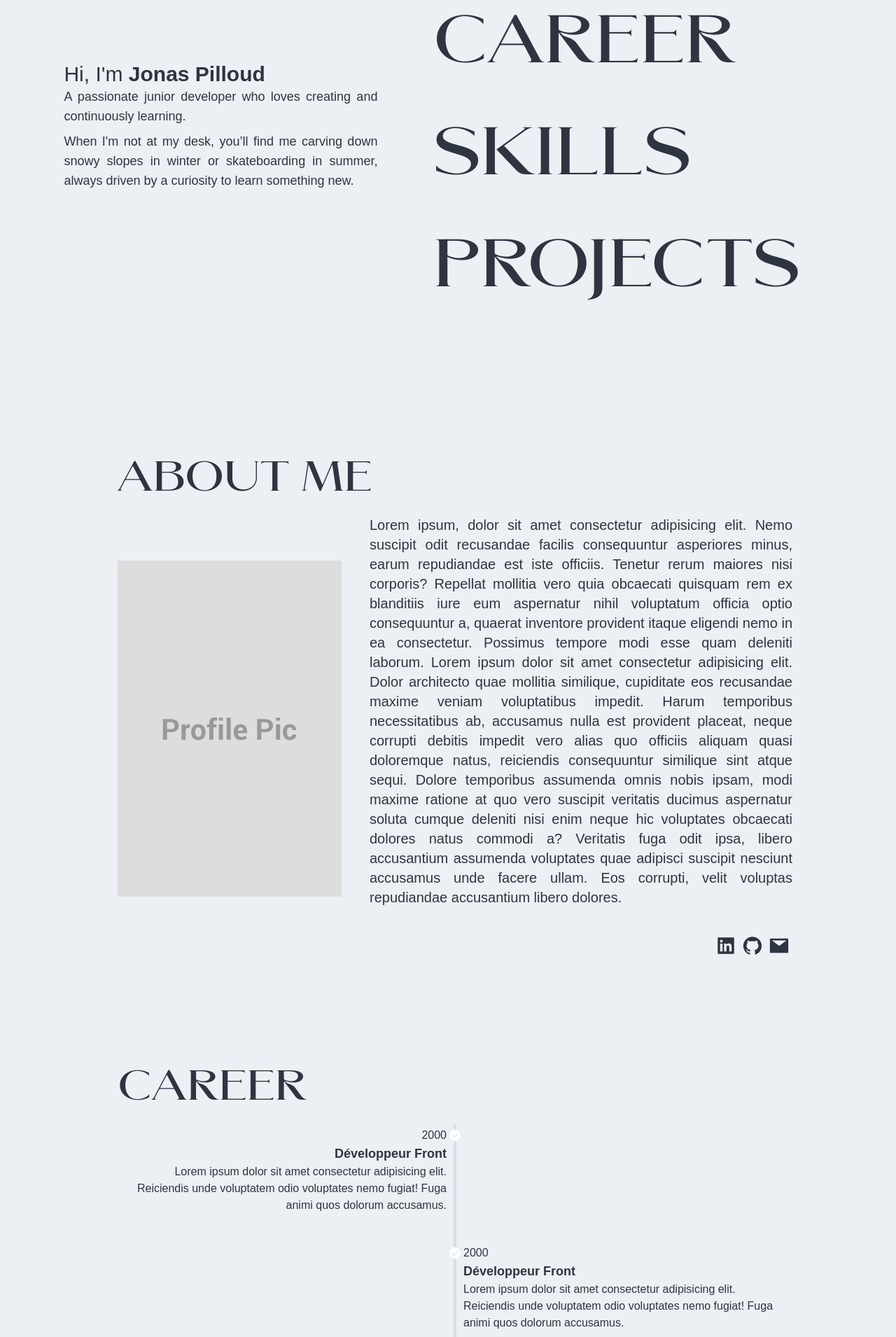
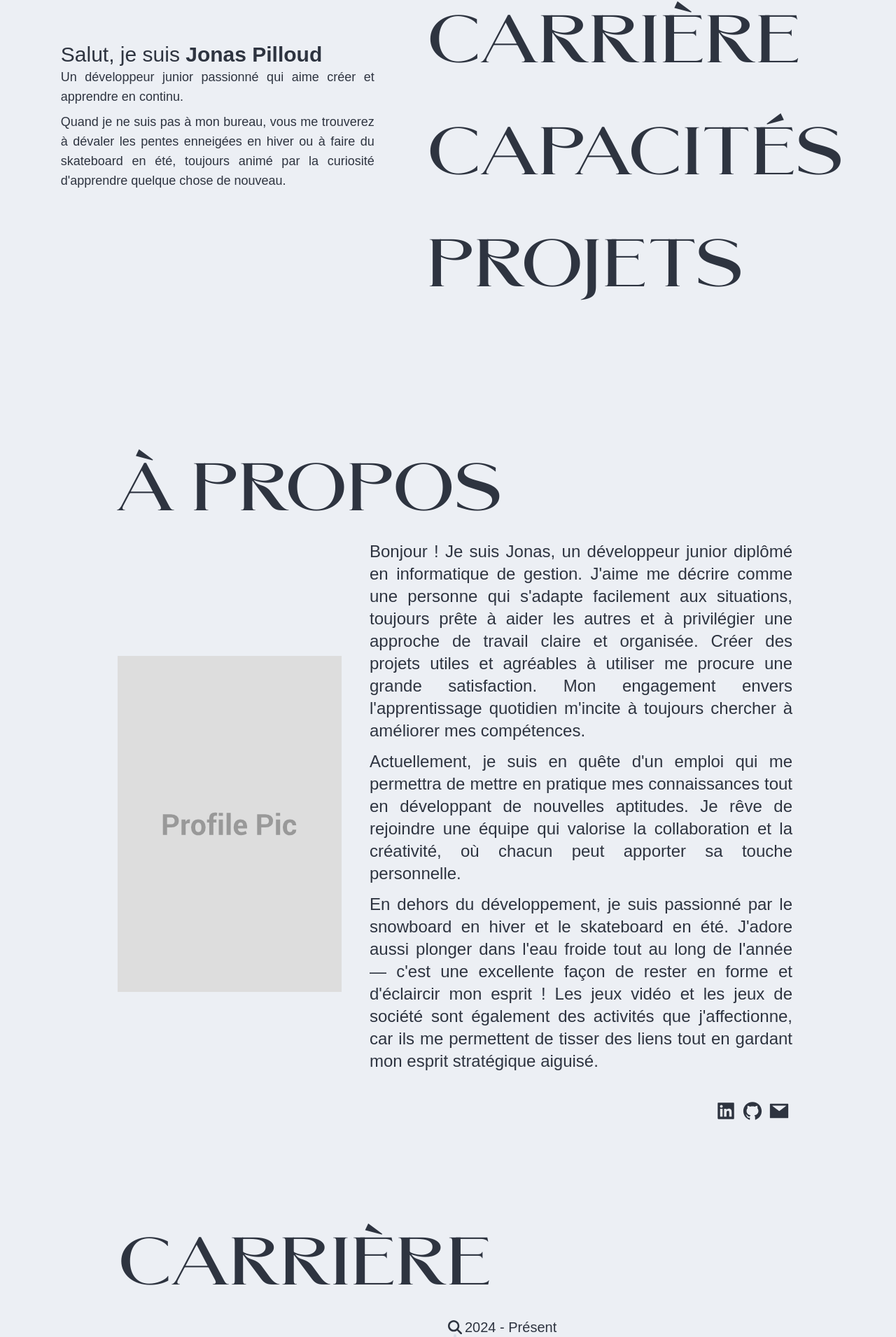
Before and after one commit to Gen0miX/jonas-resume, a Next.js app: page / in a window 1280 px wide. Shown: the part 304-2214 px from the top of the page at 70% size. Built offline with nearby package versions, Linux system fonts and the light colour scheme; a web font is replaced by a local one.

Commit message:
fench translate

```diff
--- a/components/AboutMe.tsx
+++ b/components/AboutMe.tsx
@@ -8,41 +8,45 @@ export default function AboutMe() {
       id="about-me"
       className="flex flex-col mt-40 scroll-mt-28 xl:mx-32 2xl:m-60 lg:items-start"
     >
-      <h1 className="font-heading text-6xl mb-5 ml-10 hidden lg:block">
-        ABOUT ME
+      <h1 className="font-heading text-6xl mb-5 ml-10 hidden lg:text-8xl  lg:block">
+        À PROPOS
       </h1>
       <div className="flex flex-col items-center lg:flex-row">
         <Image
           src={profilePic}
-          alt={"Profile picture"}
+          alt={"Photo de profil"}
           width={400}
           height={600}
           className="mb-5 h-[60vh] lg:ml-10"
         />
         <div className="flex flex-col ml-10 justify-center">
           <h1 className="font-heading text-5xl my-5 text-left sm:text-6xl lg:hidden">
-            ABOUT ME
+            À PROPOS
           </h1>
-          <p className="font-sans font-medium text-justify text-xl mr-5">
-            Lorem ipsum, dolor sit amet consectetur adipisicing elit. Nemo
-            suscipit odit recusandae facilis consequuntur asperiores minus,
-            earum repudiandae est iste officiis. Tenetur rerum maiores nisi
-            corporis? Repellat mollitia vero quia obcaecati quisquam rem ex
-            blanditiis iure eum aspernatur nihil voluptatum officia optio
-            consequuntur a, quaerat inventore provident itaque eligendi nemo in
-            ea consectetur. Possimus tempore modi esse quam deleniti laborum.
-            Lorem ipsum dolor sit amet consectetur adipisicing elit. Dolor
-            architecto quae mollitia similique, cupiditate eos recusandae maxime
-            veniam voluptatibus impedit. Harum temporibus necessitatibus ab,
-            accusamus nulla est provident placeat, neque corrupti debitis
-            impedit vero alias quo officiis aliquam quasi doloremque natus,
-            reiciendis consequuntur similique sint atque sequi. Dolore
-            temporibus assumenda omnis nobis ipsam, modi maxime ratione at quo
-            vero suscipit veritatis ducimus aspernatur soluta cumque deleniti
-            nisi enim neque hic voluptates obcaecati dolores natus commodi a?
-            Veritatis fuga odit ipsa, libero accusantium assumenda voluptates
-            quae adipisci suscipit nesciunt accusamus unde facere ullam. Eos
-            corrupti, velit voluptas repudiandae accusantium libero dolores.
+          <p className="font-sans font-medium text-justify text-2xl mr-5">
+            Bonjour ! Je suis Jonas, un développeur junior diplômé en
+            informatique de gestion. J'aime me décrire comme une personne qui
+            s'adapte facilement aux situations, toujours prête à aider les
+            autres et à privilégier une approche de travail claire et organisée.
+            Créer des projets utiles et agréables à utiliser me procure une
+            grande satisfaction. Mon engagement envers l'apprentissage quotidien
+            m'incite à toujours chercher à améliorer mes compétences.
+          </p>
+          <p className="font-sans font-medium text-justify text-2xl mt-3 mr-5">
+            Actuellement, je suis en quête d'un emploi qui me permettra de
+            mettre en pratique mes connaissances tout en développant de
+            nouvelles aptitudes. Je rêve de rejoindre une équipe qui valorise la
+            collaboration et la créativité, où chacun peut apporter sa touche
+            personnelle.
+          </p>
+          <p className="font-sans font-medium text-justify text-2xl mt-3 mr-5">
+            En dehors du développement, je suis passionné par le snowboard en
+            hiver et le skateboard en été. J'adore aussi plonger dans l'eau
+            froide tout au long de l'année — c'est une excellente façon de
+            rester en forme et d'éclaircir mon esprit ! Les jeux vidéo et les
+            jeux de société sont également des activités que j'affectionne, car
+            ils me permettent de tisser des liens tout en gardant mon esprit
+            stratégique aiguisé.
           </p>
           <div className="flex justify-end mt-10 mr-5">
             <a className="text-3xl mx-1" href="">
--- a/components/Career.tsx
+++ b/components/Career.tsx
@@ -1,6 +1,7 @@
 import clsx from "clsx";
 import React, { ReactNode } from "react";
 import { FaCheckCircle } from "react-icons/fa";
+import { FaMagnifyingGlass } from "react-icons/fa6";
 
 interface Props {
   children?: ReactNode;
@@ -14,11 +15,11 @@ function Timeline({ children, year, title, className }: Props) {
     <li className="static">
       <hr />
       <div className="timeline-middle">
-        <FaCheckCircle color="white"></FaCheckCircle>
+        <FaCheckCircle />
       </div>
       <div className={clsx("mb-10", className)}>
         <time className="font-sans">{year}</time>
-        <div className="text-lg font-bold">{title}</div>
+        <div className="text-lg font-bold lg:text-2xl">{title}</div>
         {children}
       </div>
       <hr />
@@ -29,25 +30,87 @@ function Timeline({ children, year, title, className }: Props) {
 export default function Career() {
   return (
     <section id="career" className="mt-40 mb-10 xl:mx-32 2xl:m-60 scroll-mt-32">
-      <h1 className="font-heading text-6xl mb-5 ml-10">CAREER</h1>
-      <ul className="static timeline timeline-snap-icon ml-10 mr-5 max-md:timeline-compact timeline-vertical z-0">
+      <h1 className="font-heading text-6xl mb-5 ml-10 lg:text-8xl">CARRIÈRE</h1>
+      <ul className="static timeline timeline-snap-icon ml-10 mr-5 max-md:timeline-compact timeline-vertical z-0 lg:text-xl">
+        <li className="static">
+          <div className="timeline-middle">
+            <FaMagnifyingGlass />
+          </div>
+          <div className="mb-10 timeline-end lg:text-xl">
+            <time className="font-sans">2024 - Présent</time>
+            <div className="text-lg font-bold lg:text-2xl">
+              À la recherche de nouvelles opportunités
+            </div>
+            Je recherche activement un poste où je peux mettre mes compétences
+            en pratique, contribuer à des projets passionnants et continuer à
+            grandir professionnellement. Prêt à relever de nouveaux défis et à
+            faire la différence !
+          </div>
+          <hr />
+        </li>
         <Timeline
           className="timeline-start md:text-end"
-          year="2000"
-          title="Développeur Front"
+          year="2023 - 2024"
+          title="Master en Technologie de l'Information"
         >
-          Lorem ipsum dolor sit amet consectetur adipisicing elit. Reiciendis
-          unde voluptatem odio voluptates nemo fugiat! Fuga animi quos dolorum
-          accusamus.
+          Une année d'études de Master en informatique de gestion à l'Université
+          de Fribourg
         </Timeline>
         <Timeline
-          className="timeline-end"
-          year="2000"
-          title="Développeur Front"
+          className="timeline-start md:timeline-end"
+          year="2023"
+          title="Analyste Programmeur"
         >
-          Lorem ipsum dolor sit amet consectetur adipisicing elit. Reiciendis
-          unde voluptatem odio voluptates nemo fugiat! Fuga animi quos dolorum
-          accusamus.
+          Analyste programmeur chez Cremo pendant trois mois. Principalement
+          responsable du support téléphonique et du développement de leurs
+          logiciels internes (Visual Basic).
+        </Timeline>
+        <Timeline
+          className="timeline-start md:text-end"
+          year="2021 - 2022"
+          title="Service Civil / Aide voirie"
+        >
+          Aide voirie pour la municipalité de St-Maurice dans le cadre du
+          service civil.
+        </Timeline>
+        <Timeline
+          className="timeline-start md:timeline-end"
+          year="2019 - 2020"
+          title="Cours CISCO"
+        >
+          Cours CISCO à la HEG de Genève pendant mes études en informatique de
+          Gestion.
+        </Timeline>
+        <Timeline
+          className="timeline-start md:text-end"
+          year="2017 - 2021"
+          title="Bachelor en informatique de Gestion "
+        >
+          Programme de Bachelor en informatique de Gestion à la HES-SO Valais
+          Sierre.
+        </Timeline>
+        <Timeline
+          className="timeline-start md:timeline-end"
+          year="2016 - 2017"
+          title="Service civil / Animateur Assistant"
+        >
+          Animateur assistant au Home les Tilleuls à Monthey dans le cadre du
+          service civil.
+        </Timeline>
+        <Timeline
+          className="timeline-start md:text-end"
+          year="2015 - 2016"
+          title="Stage MPC"
+        >
+          Stage employé de commerce à la Médiathèque Valais Sion pour compléter
+          ma formation.
+        </Timeline>
+        <Timeline
+          className="timeline-start md:timeline-end"
+          year="2012 - 2015"
+          title="CFC - Employé de commerce"
+        >
+          Formation employé de commerce des affaires à l'ECCG Martigny.
         </Timeline>
       </ul>
     </section>
--- a/components/Header.tsx
+++ b/components/Header.tsx
@@ -10,9 +10,10 @@ interface Props {
 
 function NavItemHeader({ children, href, ...props }: Props) {
   return (
-    <li className="text-xl antialiased font-normal font-heading">
+    <li className="antialiased text-lg font-medium font-heading lg:text-xl">
       <Link href={href}>
-        <span className="">//</span> {children}
+        <span className="">//</span>
+        {children}
       </Link>
     </li>
   );
@@ -43,21 +44,25 @@ export default function Header() {
             tabIndex={0}
             className="dropdown-content menu bg-base-100 rounded-box z-[1] w-52 p-2 shadow"
           >
-            <NavItemHeader href="#about-me">ABOUT ME</NavItemHeader>
-            <NavItemHeader href="#career">CAREER</NavItemHeader>
-            <NavItemHeader href="#skills">SKILLS</NavItemHeader>
-            <NavItemHeader href="#projects">PROJECTS</NavItemHeader>
+            <NavItemHeader href="#about-me">À PROPOS</NavItemHeader>
+            <NavItemHeader href="#career">CARRIÈRE</NavItemHeader>
+            <NavItemHeader href="#skills">CAPACITÉS</NavItemHeader>
+            <NavItemHeader href="#projects">PROJETS</NavItemHeader>
           </ul>
         </div>
         <ul className="px-1 menu menu-xl menu-horizontal hidden md:flex">
-          <NavItemHeader href="#about-me">ABOUT ME</NavItemHeader>
-          <NavItemHeader href="#career">CAREER</NavItemHeader>
-          <NavItemHeader href="#skills">SKILLS</NavItemHeader>
-          <NavItemHeader href="#projects">PROJECTS</NavItemHeader>
+          <NavItemHeader href="#about-me">À PROPOS</NavItemHeader>
+          <NavItemHeader href="#career">CARRIÈRE</NavItemHeader>
+          <NavItemHeader href="#skills">CAPACITÉS</NavItemHeader>
+          <NavItemHeader href="#projects">PROJETS</NavItemHeader>
         </ul>
       </div>
       <div className="navbar-end mr-3">
-        <ThemeToggleButton iconSize={24} />
+        <ul className="menu menu-sm menu-horizontal bg-base-300 rounded-box ml-auto">
+          <li>
+            <ThemeToggleButton iconSize={20} />
+          </li>
+        </ul>
       </div>
     </div>
   );
--- a/components/Hero.tsx
+++ b/components/Hero.tsx
@@ -24,7 +24,7 @@ export default function Hero() {
   useEffect(() => {
     const date = new Date();
     const options = { month: "long" as const };
-    const month = new Intl.DateTimeFormat("en-EN", options).format(date);
+    const month = new Intl.DateTimeFormat("fr-FR", options).format(date);
     const day = date.getDate();
     setCurrentDate({ day, month });
   }, []);
@@ -50,7 +50,7 @@ export default function Hero() {
                 {currentDate.month}
               </p>
               <div className="divider divider-vertical my-0 w-[15vw] mx-1 self-center"></div>
-              <p className="font-sans mb-1">Available for work</p>
+              <p className="font-sans mb-1">Disponible pour un emploi</p>
             </div>
           </>
         )}
@@ -58,24 +58,24 @@ export default function Hero() {
       <div className="flex flex-col mx-5 grow max-h-full justify-end lg:max-w-full lg:flex-row lg:mx-0 lg:justify-evenly">
         <div className="flex flex-col mt-10 md:mt-5 max-w-sm lg:mt-0 lg:mx-5 lg:justify-end lg:flex-1 lg:mb-56 lg:max-w-md">
           <h1 className="font-sans font-medium text-2xl lg:text-3xl">
-            Hi, I'm <span className="font-bold">Jonas Pilloud</span>
+            Salut, je suis <span className="font-bold">Jonas Pilloud</span>
           </h1>
           <p className="text-justify font-sans text-lg font-medium">
-            A passionate junior developer who loves creating and continuously
-            learning.
+            Un développeur junior passionné qui aime créer et apprendre en
+            continu.
           </p>
           <p className="text-justify font-sans mt-2 text-lg font-medium">
-            When I'm not at my desk, you’ll find me carving down snowy slopes in
-            winter or skateboarding in summer, always driven by a curiosity to
-            learn something new.
+            Quand je ne suis pas à mon bureau, vous me trouverez à dévaler les
+            pentes enneigées en hiver ou à faire du skateboard en été, toujours
+            animé par la curiosité d'apprendre quelque chose de nouveau.
           </p>
         </div>
         <div className="flex mt-5 mb-0 lg:my-0 lg:mx-2 md:mb-5">
           <ul className="flex flex-col items-start justify-end lg:h-full lg:justify-evenly">
-            <NavItem href="#about-me">ABOUT ME</NavItem>
-            <NavItem href="#career">CAREER</NavItem>
-            <NavItem href="#skills">SKILLS</NavItem>
-            <NavItem href="#">PROJECTS</NavItem>
+            <NavItem href="#about-me">À PROPOS</NavItem>
+            <NavItem href="#career">CARRIÈRE</NavItem>
+            <NavItem href="#skills">CAPACITÉS</NavItem>
+            <NavItem href="#">PROJETS</NavItem>
           </ul>
         </div>
       </div>
--- a/components/Skills.tsx
+++ b/components/Skills.tsx
@@ -25,7 +25,7 @@ function CTitle({ children }: Props) {
 export default function Skills() {
   return (
     <section id="skills" className="mt-40 mb-10 xl:mx-32 2xl:m-60 scroll-mt-32">
-      <h1 className="font-heading text-6xl mb-5 ml-10">SKILLS</h1>
+      <h1 className="font-heading text-6xl lg:text-8xl  mb-5 ml-10">SKILLS</h1>
       <CTitle>CODING</CTitle>
       <Skill value={60}>HTML</Skill>
     </section>
--- a/package.json
+++ b/package.json
@@ -13,8 +13,10 @@
     "@heroicons/react": "^2.1.5",
     "clsx": "^2.1.1",
     "next": "14.2.15",
+    "next-i18next": "^15.3.1",
     "react": "^18",
     "react-dom": "^18",
+    "react-i18next": "^15.1.0",
     "react-icons": "^5.3.0",
     "theme-change": "^2.5.0"
   },
```
Also changed, not shown: 1 other file (tests, documents, lock files or other folders).
